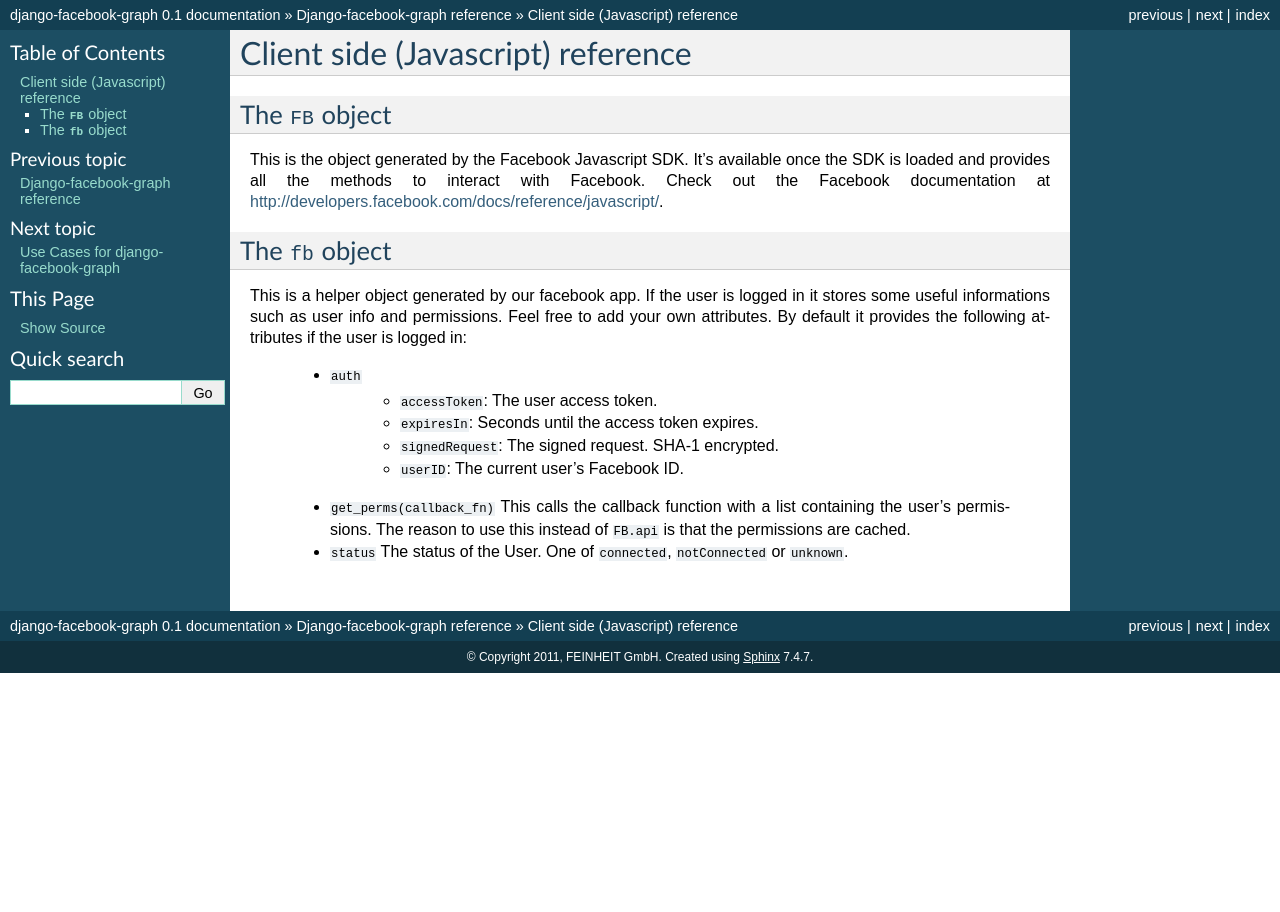
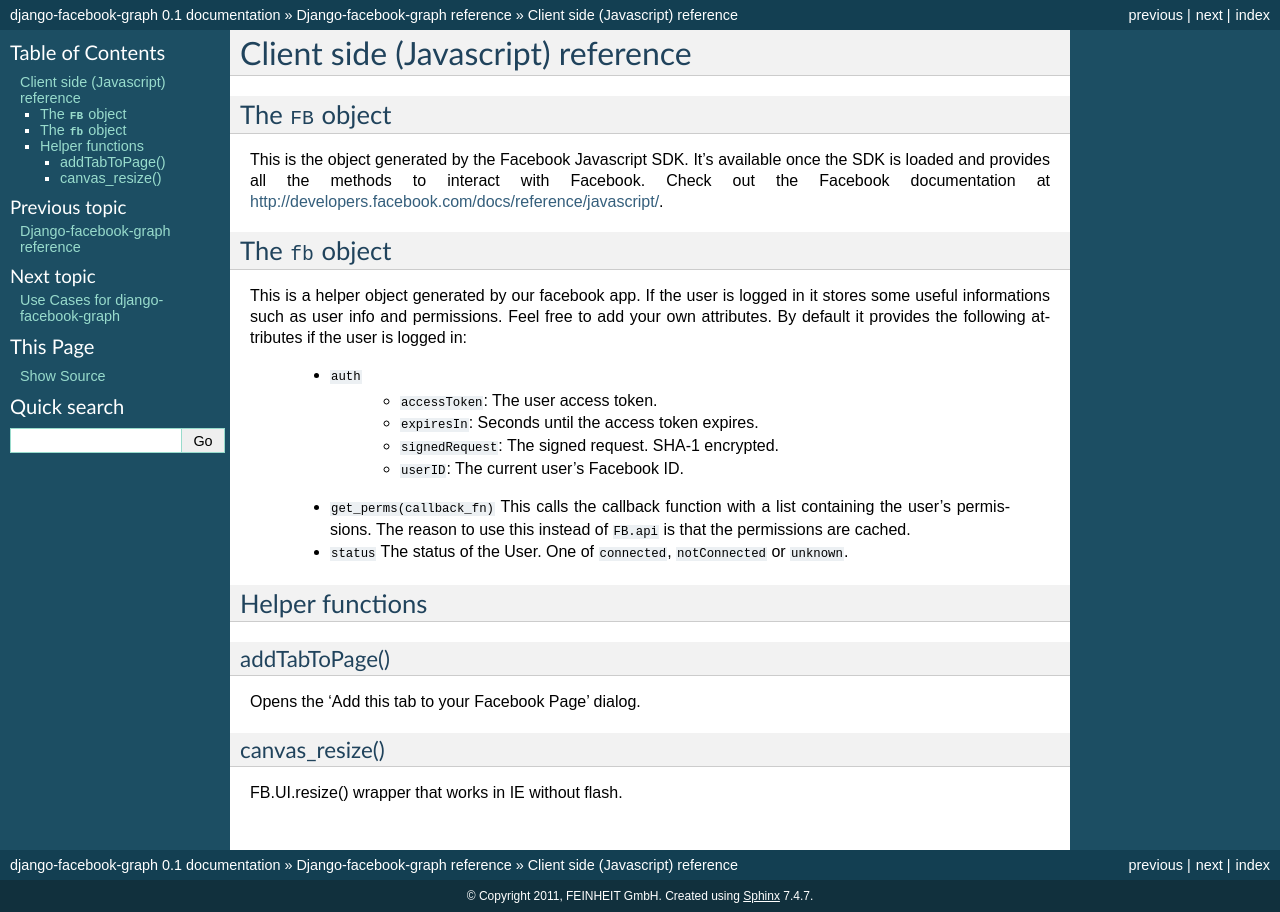
Before and after one commit to feinheit/django-facebook-graph, a Sphinx documentation site: the page built from docs/clientside.rst, in a window 1280 px wide. Built offline with Sphinx 7.4.7, drawn with Linux system fonts in a browser that asks for light colours.

Commit message:
new function addTabToPage

```diff
--- a/docs/clientside.rst
+++ b/docs/clientside.rst
@@ -33,3 +33,18 @@
     * ``status``
       The status of the User. One of ``connected``, ``notConnected`` or
       ``unknown``.
+
+
+Helper functions
+================
+
+addTabToPage()
+--------------
+
+Opens the 'Add this tab to your Facebook Page' dialog.
+
+
+canvas_resize()
+---------------
+
+FB.UI.resize() wrapper that works in IE without flash.
--- a/facebook/static/facebook/fb_utils.js
+++ b/facebook/static/facebook/fb_utils.js
@@ -47,6 +47,12 @@
     };
 
 
+function addTabToPage() {
+    window.open("http://www.facebook.com/dialog/pagetab?app_id="
+    +FACEBOOK_APP_ID+"&next="+FACEBOOK_REDIRECT_URL,
+    "PageTab", "width=500,height=200");
+}
+
 
 window.fbAsyncInit = function() {
     FB._https = (window.location.protocol == "https:");
```
